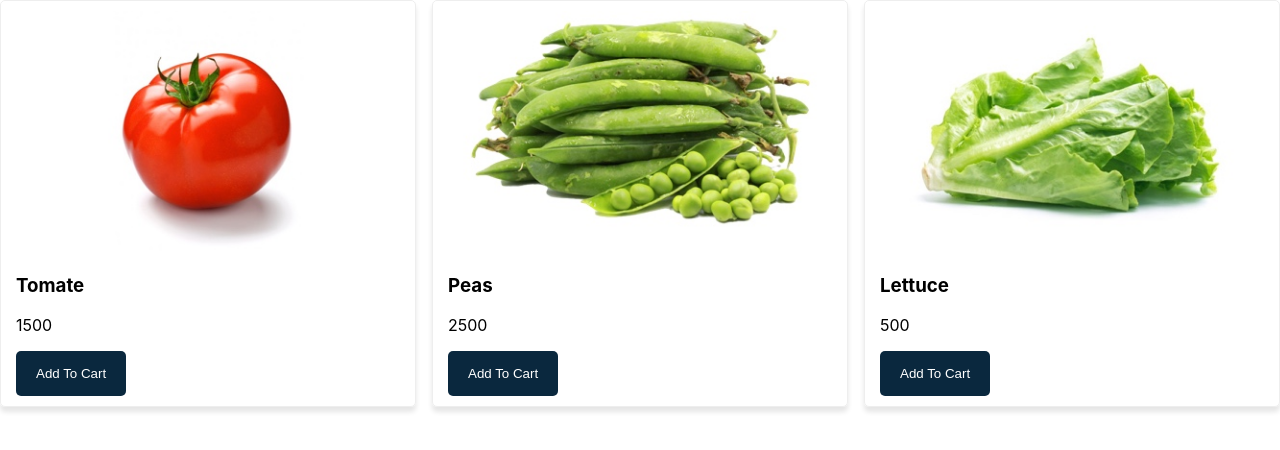
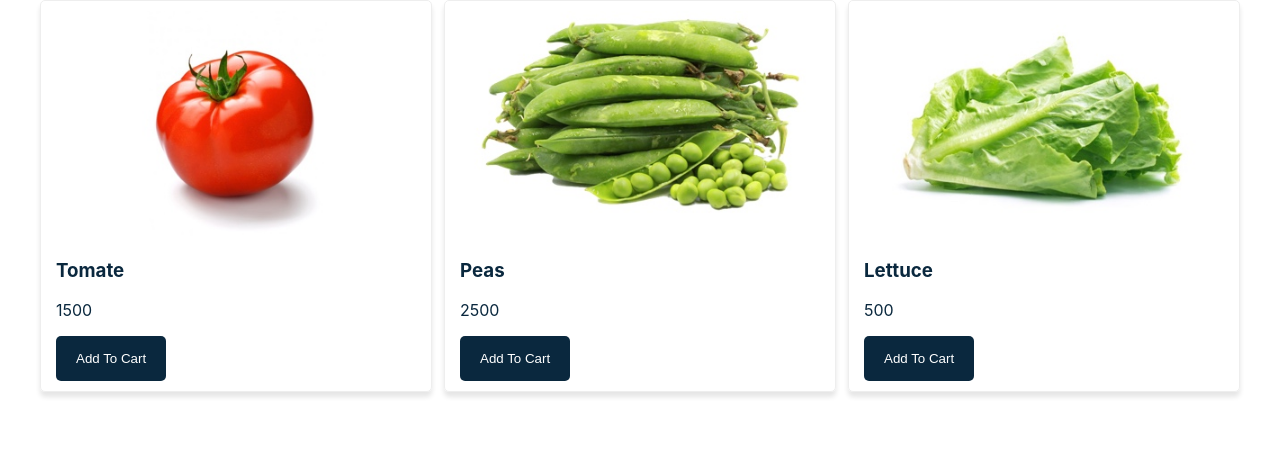
Before and after one commit to rickylolo/react-shop, a React (Create React App) app: page / in a window 1280 px wide. Shown: the top 450 px of the page. Built offline with nearby package versions, Linux system fonts and the light colour scheme.

Commit message:
Feat/Layout

```diff
--- a/src/App.js
+++ b/src/App.js
@@ -1,5 +1,6 @@
 import { Component } from 'react';
 import Products from './components/Products';
+import Layout from './components/Layout';
 
 class App extends Component {
   state = {
@@ -13,7 +14,9 @@ class App extends Component {
   render() {
     return (
       <div>
-        <Products addToCart={() => console.log('Do Nothing')} products={this.state.products}></Products>
+        <Layout>
+          <Products addToCart={() => console.log('Do Nothing')} products={this.state.products}></Products>
+        </Layout>
       </div>
     );
   }
--- /dev/null
+++ b/src/components/Layout.js
@@ -0,0 +1,26 @@
+import { Component } from 'react';
+
+const styles = {
+  layout: {
+    backgroundColor: '#fff',
+    color: '#0A283E',
+    alignItems: 'center',
+    display: 'flex',
+    flexDirection: 'column',
+  },
+  container: {
+    width: '1200px',
+  },
+};
+
+class Layout extends Component {
+  render() {
+    return (
+      <div style={styles.layout}>
+        <div style={styles.container}>{this.props.children}</div>
+      </div>
+    );
+  }
+}
+
+export default Layout;
```
